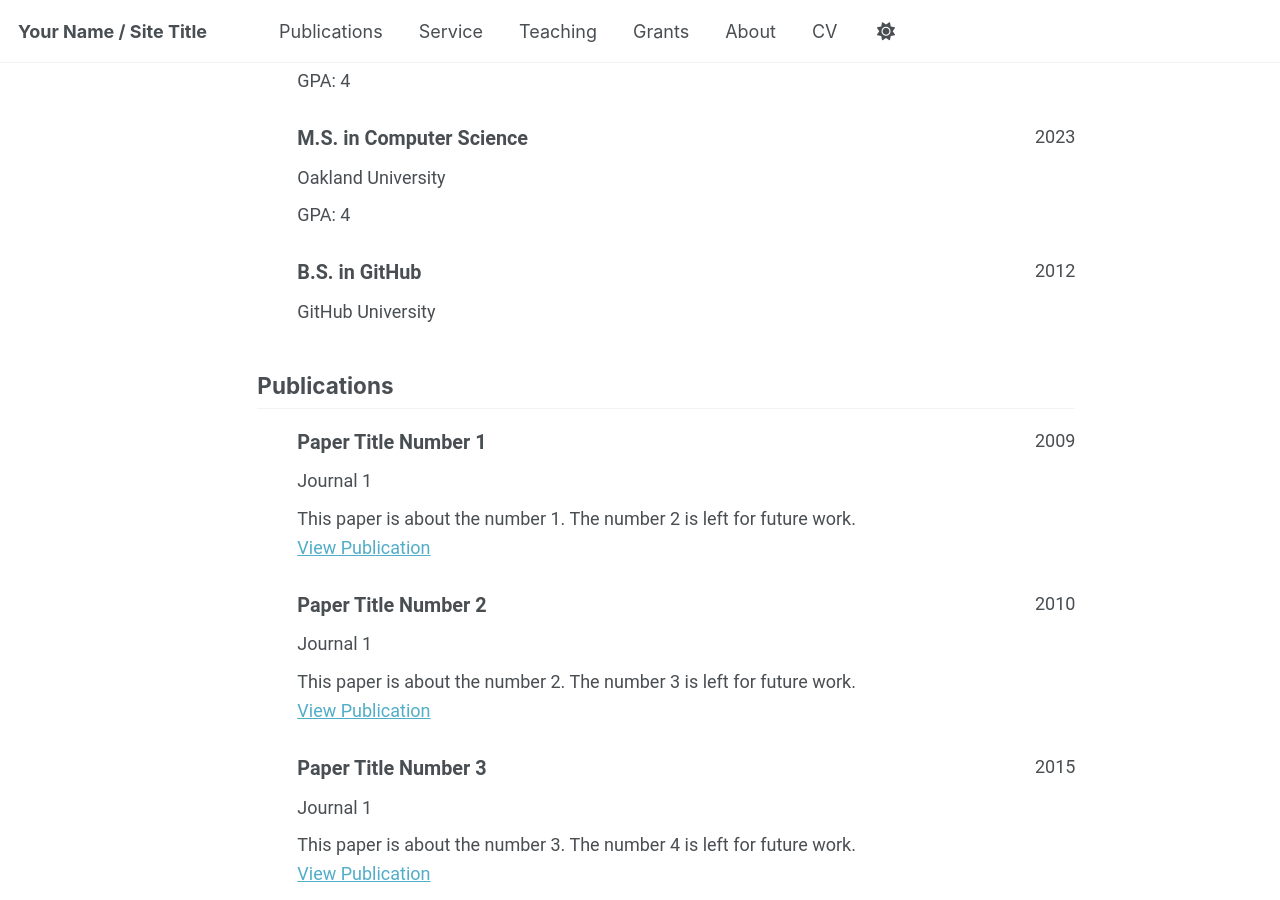
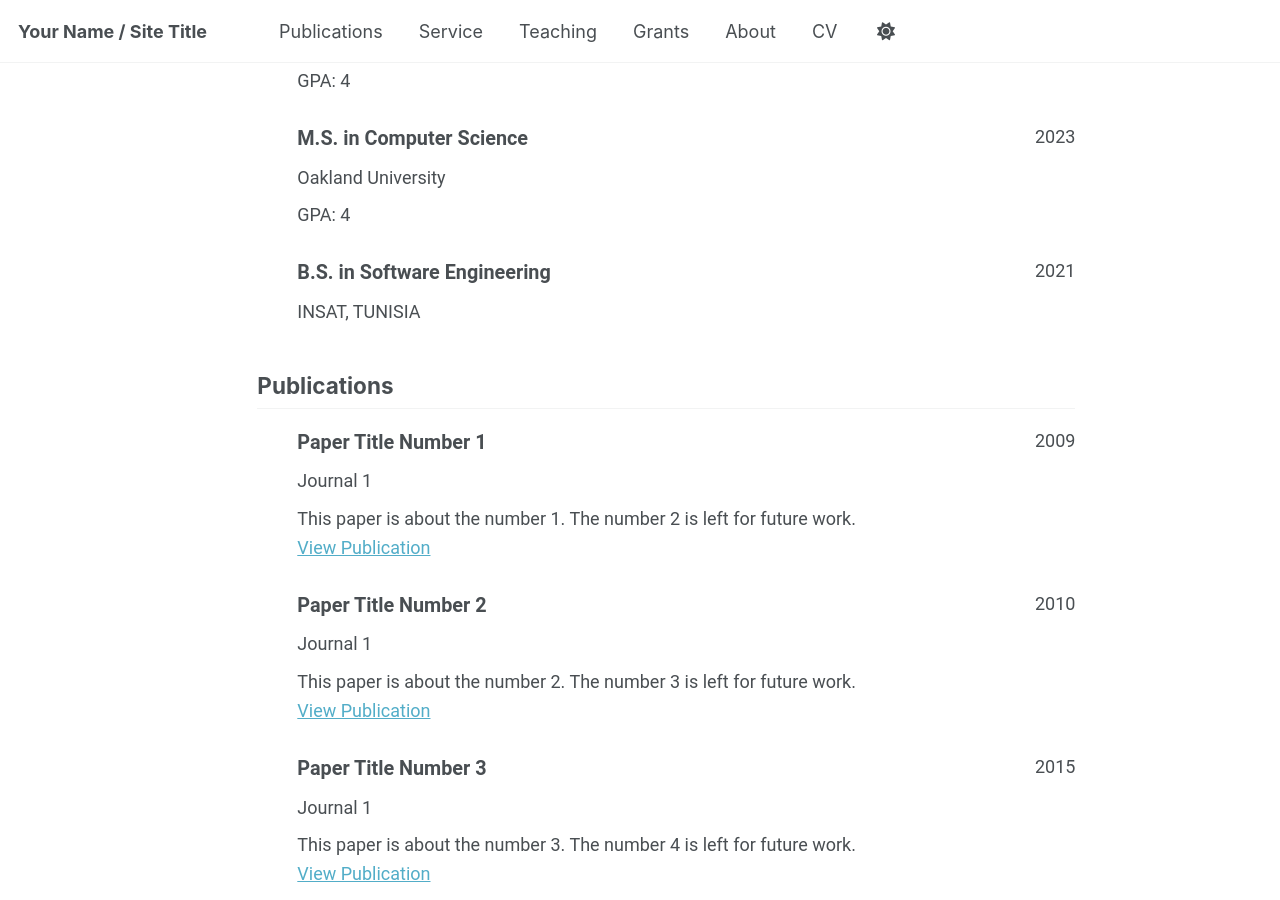
Before and after one commit to anwarghammam/aghammam.github.io, a Jekyll site: the page built from _pages/cv-json.md, in a window 1280 px wide and 900 px high, scrolled down 615 px. Built offline with Jekyll 4.4.1, drawn with Linux system fonts in a browser that asks for light colours; a script that is not in the unit is left out.

Commit message:
Update cv.json

```diff
--- a/_data/cv.json
+++ b/_data/cv.json
@@ -26,7 +26,7 @@
       {
         "network": "GitHub",
         "username": "academicpages",
-        "url": "https://github.com/academicpages"
+        "url": "https://github.com/anwarghammam"
       }
     ]
   },
@@ -51,11 +51,11 @@
       "courses": []
     },
     {
-      "institution": "GitHub University",
-      "area": "B.S. in GitHub",
+      "institution": "INSAT, TUNISIA",
+      "area": "B.S. in Software Engineering",
       "studyType": "",
       "startDate": "",
-      "endDate": "2012",
+      "endDate": "2021",
       "gpa": null,
       "courses": []
     }
```
